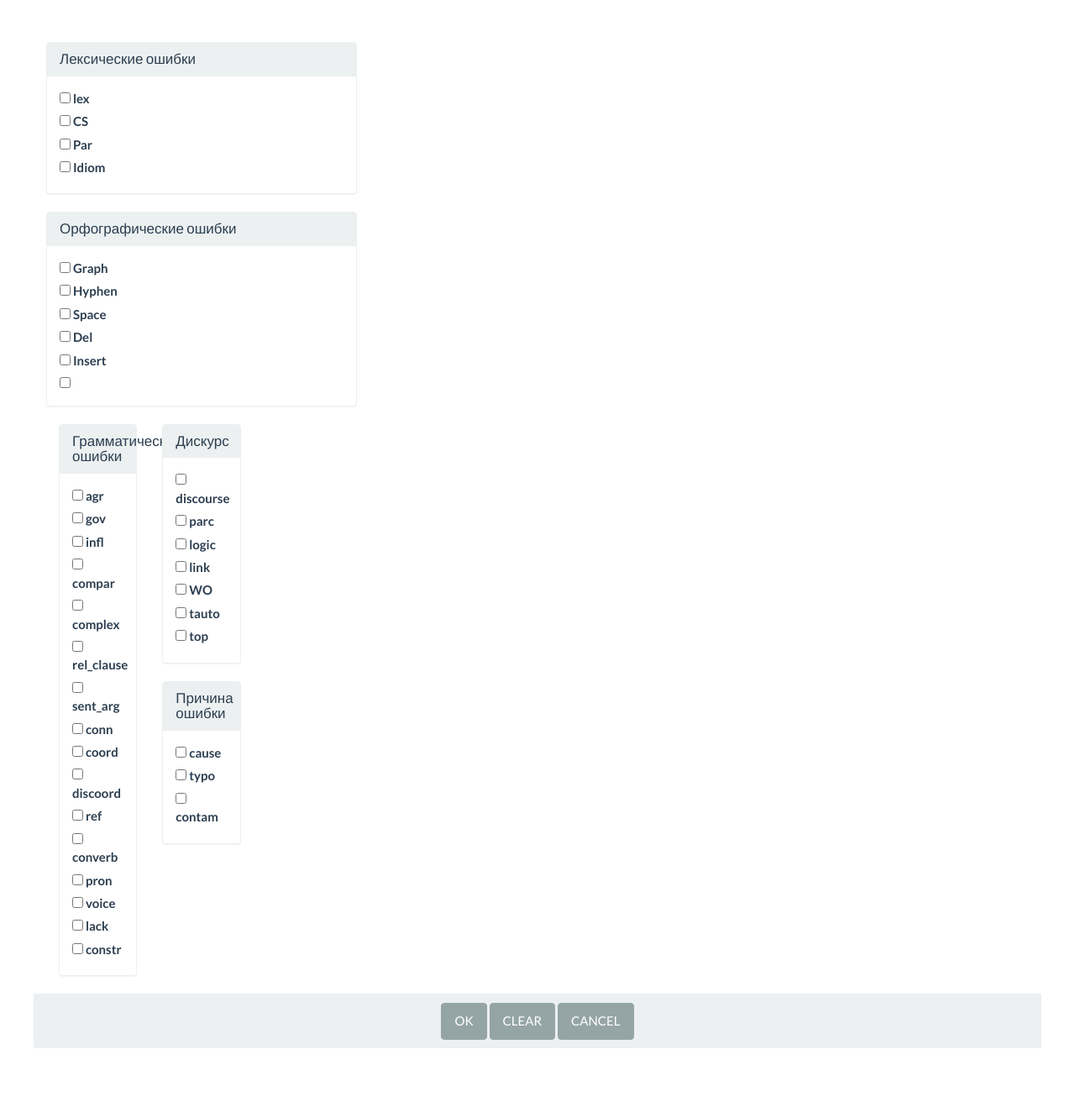
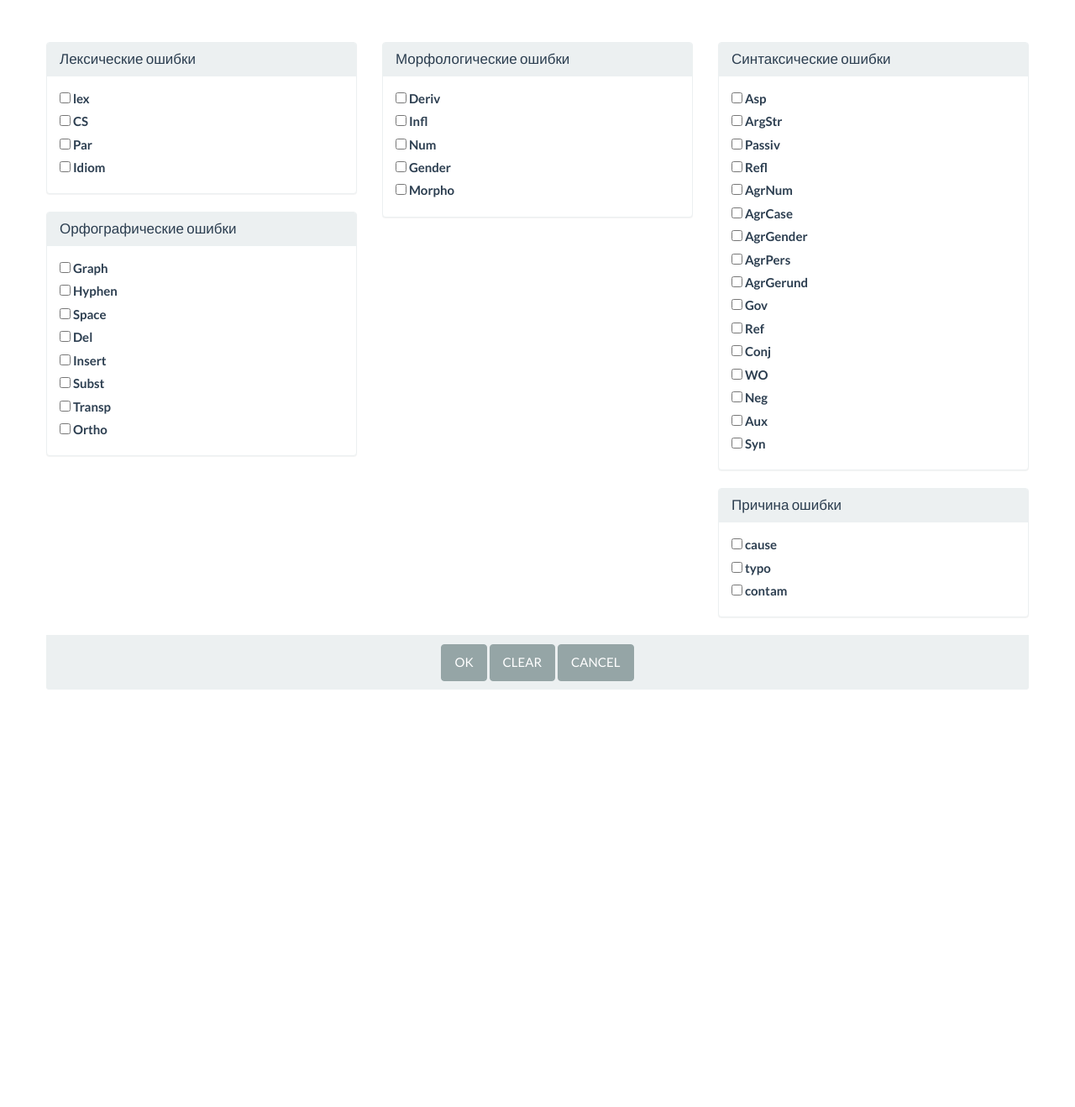
Before and after one commit to euetova/heritage_corpus, a Django app: template templates/search/errsel.html in a window 1280 px wide. Shown: the whole page at 84% size. After the commit the page ends 821 px from the top, so only its background shows below. Run offline with Django 3.2, Linux system fonts and the light colour scheme; the template is opened without the code that fills it, so the values that code supplies are empty; parts of the project's set-up code (start-up, migrations or seed data) failed here and were passed over; some libraries are stand-ins or nearby versions.

Commit message:
Update errsel.html

```diff
--- a/templates/search/errsel.html
+++ b/templates/search/errsel.html
@@ -48,57 +48,57 @@
 <input type="checkbox" name="orpho" value="Space" id="orphospace">&nbsp;<label for="orphospace">Space</label><br/>
 <input type="checkbox" name="orpho" value="Del" id="orphodel">&nbsp;<label for="orphodel">Del</label><br/>
 <input type="checkbox" name="orpho" value="Insert" id="orphoinsert">&nbsp;<label for="orphoinsert">Insert</label><br/>
-<input type="checkbox" name="orpho" value=""
+<input type="checkbox" name="orpho" value="Subst" id="orphosubst">&nbsp;<label for="orphosubst">Subst</label><br/>
+<input type="checkbox" name="orpho" value="Transp" id="orphotransp">&nbsp;<label for="orphotransp">Transp</label><br/>
+<input type="checkbox" name="orpho" value="Ortho" id="orphoortho">&nbsp;<label for="orphoortho">Ortho</label><br/>
                 </div>
             </div>
         </div>
       </div>
-
-          </div>
+        </div>
           <div class="col-sm-4">
       <div class="panel panel-default">
         <div class="panel-heading">
-          <h3 title="Invert" class="gr_inv panel-title activeA grammar" onClick="inverse('grammar')">Грамматические ошибки</h3>
+          <h3 title="Invert" class="gr_inv panel-title activeA grammar" onClick="inverse('grammar')">Морфологические ошибки</h3>
         </div>
         <div class="panel-body">
                 <div class="gr_group">
                 <div>
-                    <input type="checkbox" name="grammar" value="agr" id="grammaragr">&nbsp;<label for="grammaragr">agr</label><br/>
-<input type="checkbox" name="grammar" value="gov" id="grammargov">&nbsp;<label for="grammargov">gov</label><br/>
-<input type="checkbox" name="grammar" value="infl" id="grammarinfl">&nbsp;<label for="grammarinfl">infl</label><br/>
-<input type="checkbox" name="grammar" value="compar" id="grammarcompar">&nbsp;<label for="grammarcompar">compar</label><br/>
-<input type="checkbox" name="grammar" value="complex" id="grammarcomplex">&nbsp;<label for="grammarcomplex">complex</label><br/>
-<input type="checkbox" name="grammar" value="rel_clause" id="grammarrel_clause">&nbsp;<label for="grammarrel_clause">rel_clause</label><br/>
-<input type="checkbox" name="grammar" value="sent_arg" id="grammarsent_arg">&nbsp;<label for="grammarsent_arg">sent_arg</label><br/>
-<input type="checkbox" name="grammar" value="conn" id="grammarconn">&nbsp;<label for="grammarconn">conn</label><br/>
-<input type="checkbox" name="grammar" value="coord" id="grammarcoord">&nbsp;<label for="grammarcoord">coord</label><br/>
-<input type="checkbox" name="grammar" value="discoord" id="grammardiscoord">&nbsp;<label for="grammardiscoord">discoord</label><br/>
-<input type="checkbox" name="grammar" value="ref" id="grammarref">&nbsp;<label for="grammarref">ref</label><br/>
-<input type="checkbox" name="grammar" value="converb" id="grammarconverb">&nbsp;<label for="grammarconverb">converb</label><br/>
-<input type="checkbox" name="grammar" value="pron" id="grammarpron">&nbsp;<label for="grammarpron">pron</label><br/>
-<input type="checkbox" name="grammar" value="voice" id="grammarvoice">&nbsp;<label for="grammarvoice">voice</label><br/>
-<input type="checkbox" name="grammar" value="lack" id="grammarlack">&nbsp;<label for="grammarlack">lack</label><br/>
-<input type="checkbox" name="grammar" value="constr" id="grammarconstr">&nbsp;<label for="grammarconstr">constr</label><br/>
+                    <input type="checkbox" name="morpho" value="Deriv" id="morphoderiv">&nbsp;<label for="morphoderiv">Deriv</label><br/>
+<input type="checkbox" name="morpho" value="Infl" id="morphoinfl">&nbsp;<label for="morphoinfl">Infl</label><br/>
+<input type="checkbox" name="morpho" value="Num" id="morphonum">&nbsp;<label for="morphonum">Num</label><br/>
+<input type="checkbox" name="morpho" value="Gender" id="morphogender">&nbsp;<label for="morphogender">Gender</label><br/>
+<input type="checkbox" name="morpho" value="Morpho" id="morphomorpho">&nbsp;<label for="morphomorpho">Morpho</label><br/>
                 </div>
             </div>
         </div>
       </div>
           </div>
-      <div class="col-sm-4">
+              <div class="col-sm-4">
       <div class="panel panel-default">
         <div class="panel-heading">
-          <h3 title="Invert" class="panel-title gr_inv activeA grammar"  onClick="inverse('discourse')">Дискурс</h3>
+          <h3 title="Invert" class="panel-title gr_inv activeA grammar"  onClick="inverse('discourse')">Синтаксические ошибки</h3>
         </div>
         <div class="panel-body">
                 <div class="gr_group">
                 <div>
-                    <input type="checkbox" name="discourse" value="discourse" id="discoursediscourse">&nbsp;<label for="discoursediscourse">discourse</label><br/>
-<input type="checkbox" name="discourse" value="parc" id="discourseparc">&nbsp;<label for="discourseparc">parc</label><br/>
-<input type="checkbox" name="discourse" value="logic" id="discourselogic">&nbsp;<label for="discourselogic">logic</label><br/>
-<input type="checkbox" name="discourse" value="link" id="discourselink">&nbsp;<label for="discourselink">link</label><br/>
-<input type="checkbox" name="discourse" value="WO" id="discourseWO">&nbsp;<label for="discourseWO">WO</label><br/>
-<input type="checkbox" name="discourse" value="tauto" id="discoursetauto">&nbsp;<label for="discoursetauto">tauto</label><br/>
-<input type="checkbox" name="discourse" value="top" id="discoursetop">&nbsp;<label for="discoursetop">top</label><br/>
+                    <input type="checkbox" name="syntax" value="Asp" id="syntaxasp">&nbsp;<label for="syntaxasp">Asp</label><br/>
+<input type="checkbox" name="syntax" value="ArgStr" id="syntaxargstr">&nbsp;<label for="syntaxargstr">ArgStr</label><br/>
+<input type="checkbox" name="syntax" value="Passiv" id="syntaxpassiv">&nbsp;<label for="syntaxpassiv">Passiv</label><br/>
+<input type="checkbox" name="syntax" value="Refl" id="syntaxrefl">&nbsp;<label for="syntaxrefl">Refl</label><br/>
+<input type="checkbox" name="syntax" value="AgrNum" id="syntaxagrnum">&nbsp;<label for="syntaxagrnum">AgrNum</label><br/>
+<input type="checkbox" name="syntax" value="AgrCase" id="syntaxagrcase">&nbsp;<label for="syntaxagrcase">AgrCase</label><br/>
+<input type="checkbox" name="syntax" value="AgrGender" id="syntaxagrgender">&nbsp;<label for="syntaxagrgender">AgrGender</label><br/>
+<input type="checkbox" name="syntax" value="AgrPers" id="syntaxagrpers">&nbsp;<label for="syntaxagrpers">AgrPers</label><br/>
+<input type="checkbox" name="syntax" value="AgrGerund" id="syntaxagrgerund">&nbsp;<label for="syntaxagrgerund">AgrGerund</label><br/>
+<input type="checkbox" name="syntax" value="Gov" id="syntaxgov">&nbsp;<label for="syntaxgov">Gov</label><br/>
+<input type="checkbox" name="syntax" value="Ref" id="syntaxref">&nbsp;<label for="syntaxref">Ref</label><br/>
+<input type="checkbox" name="syntax" value="Conj" id="syntaxconj">&nbsp;<label for="syntaxconj">Conj</label><br/>
+<input type="checkbox" name="syntax" value="WO" id="syntaxwo">&nbsp;<label for="syntaxwo">WO</label><br/>
+<input type="checkbox" name="syntax" value="Neg" id="syntaxneg">&nbsp;<label for="syntaxneg">Neg</label><br/>
+<input type="checkbox" name="syntax" value="Aux" id="syntaxaux">&nbsp;<label for="syntaxaux">Aux</label><br/>
+<input type="checkbox" name="syntax" value="Syn" id="syntaxsyn">&nbsp;<label for="syntaxsyn">Syn</label><br/>
+
                 </div>
             </div>
         </div>
```
